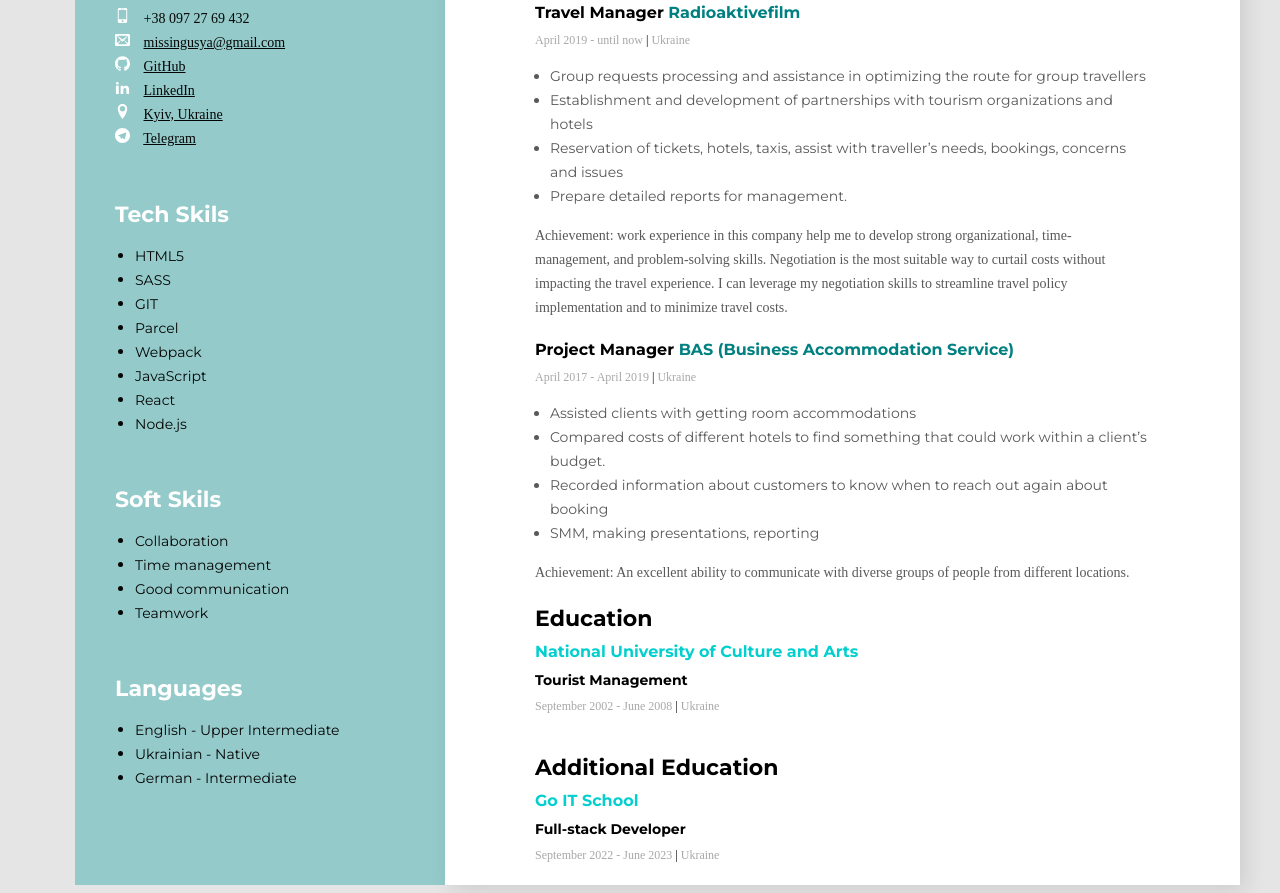
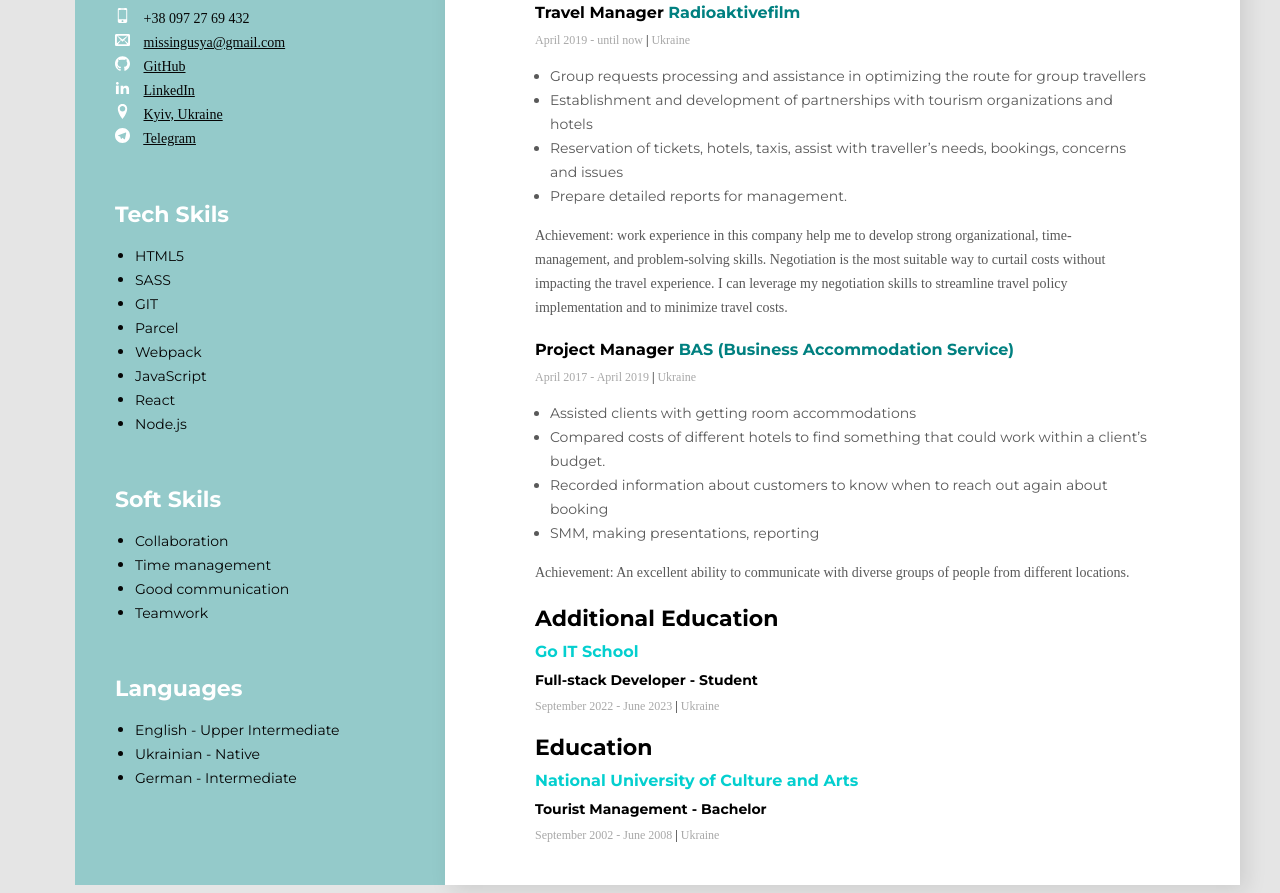
Before and after one commit to Inhaasap/Curriculum_Vitae, a plain HTML site: page index.html in a window 1280 px wide. Shown: the part 683-1576 px from the top of the page. Drawn offline with Linux system fonts and the light colour scheme.

Commit message:
fixed issues

```diff
--- a/index.html
+++ b/index.html
@@ -199,24 +199,24 @@
               groups of people from different locations.
             </p>
           </div>
+          <!-- Additional Education -->
+          <div class="education">
+            <h4 class="education-title">Additional Education</h4>
+            <h5 class="education-secondary">Go IT School</h5>
+            <h6 class="education-undertitle">Full-stack Developer - Student</h6>
+            <p class="education-text">
+              September 2022 - June 2023 <span class="line">|</span> Ukraine
+            </p>
+          </div>
           <!-- Education -->
           <div class="education">
             <h4 class="education-title">Education</h4>
             <h5 class="education-secondary">
               National University of Culture and Arts
             </h5>
-            <h6 class="education-undertitle">Tourist Management</h6>
+            <h6 class="education-undertitle">Tourist Management - Bachelor</h6>
             <p class="education-text">
               September 2002 - June 2008 <span class="line">|</span> Ukraine
-            </p>
-          </div>
-          <!-- Additional Education -->
-          <div class="education">
-            <h4 class="education-title">Additional Education</h4>
-            <h5 class="education-secondary">Go IT School</h5>
-            <h6 class="education-undertitle">Full-stack Developer</h6>
-            <p class="education-text">
-              September 2022 - June 2023 <span class="line">|</span> Ukraine
             </p>
           </div>
         </div>
--- a/styles/styles.css
+++ b/styles/styles.css
@@ -163,7 +163,7 @@ h6 {
 }
 
 .education {
-  margin-bottom: 40px;
+  margin-bottom: 20px;
 }
 
 .education-title {
```
